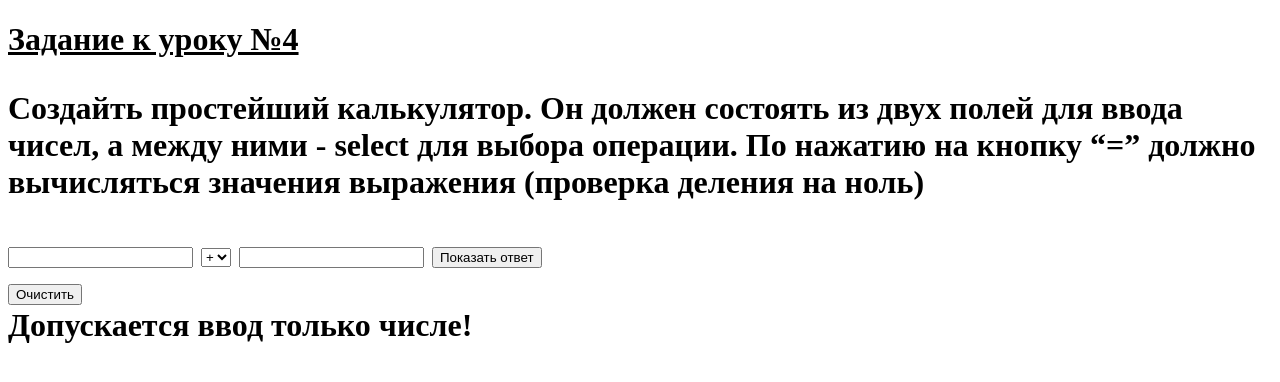
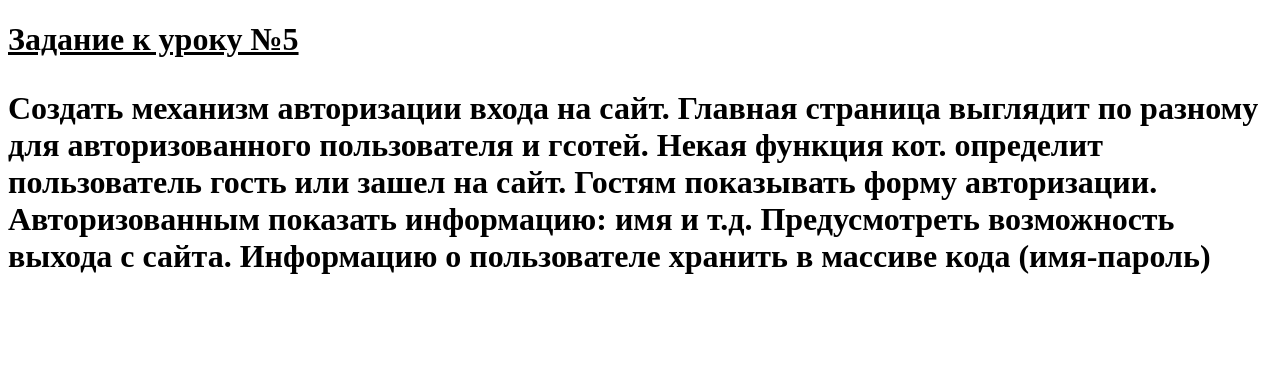
Before and after one commit to QAleks/GB_ex_PHP, a PHP site: page / in a window 1280 px wide. Shown: the top 382 px of the page. Run offline with PHP 8.4, Linux system fonts and the light colour scheme; data that the repository does not hold is empty.

Commit message:
Первый коммит к заданию 5-го урока

```diff
--- a/index.php
+++ b/index.php
@@ -8,62 +8,12 @@
 
 </head>
 <body>
-<h1><u>Задание к уроку №4</u><h1>
-<p> Создайть простейший калькулятор. Он должен состоять из двух полей для ввода чисел, а между ними - select для выбора операции. По нажатию на кнопку “=” должно вычисляться значения выражения
-(проверка деления на ноль)
+<h1><u>Задание к уроку №5</u><h1>
+<p> Создать механизм авторизации входа на сайт.  Главная страница выглядит по разному для авторизованного пользователя и гсотей. Некая функция кот. определит пользователь гость или зашел на сайт. Гостям показывать форму авторизации. Авторизованным показать информацию: имя и т.д. Предусмотреть возможность выхода с сайта. Информацию о пользователе хранить в массиве кода (имя-пароль)
 </p>
 
-<form action="/index.php" method="post">
-<input type="text" name="num1" />
-<select name="form_select">
-    <option value="plus">+</option>
-    <option value="minus">-</option>
-    <option value="*">*</option>
-    <option value="/">/</option>
-  </select>
-<input type="text" name="num2" />
-<input type="submit" value="Показать ответ" />
-<br>
-<input type="reset" value="Очистить" />
-
-</form>
 <?php
 
-$a1=$_POST["num1"];
-$a2=$_POST["num2"];
-
-//echo var_dump($a1) . '<br>';
-//echo var_dump($a2) . '<br>';
-//echo $a1+$a2;
-
-if (is_numeric($a1) && is_numeric($a2)) {
-
-if ($_POST["form_select"]=="plus"){
-	echo 'Сумма чисел = ';
-	echo $a1+$a2;
-}
-
-elseif ($_POST["form_select"]=="minus"){
-	echo 'Разность = ';
-	echo $a1-$a2;
-}
-
-elseif ($_POST["form_select"]=="*"){
-	echo 'Результат умножения чисел = ';
-	echo $a1*$a2;
-}
-
-elseif ($_POST["form_select"]=="/"){
-	if (0==$a2){echo 'На ноль делить нельзя! Введите другое число';}
-	else{
-		echo 'Результат деления чисел = ';
-	    echo $a1/$a2;
-	}
-
-}
-
-}
-else echo "Допускается ввод только числе!";
 
 ?>
 
```
